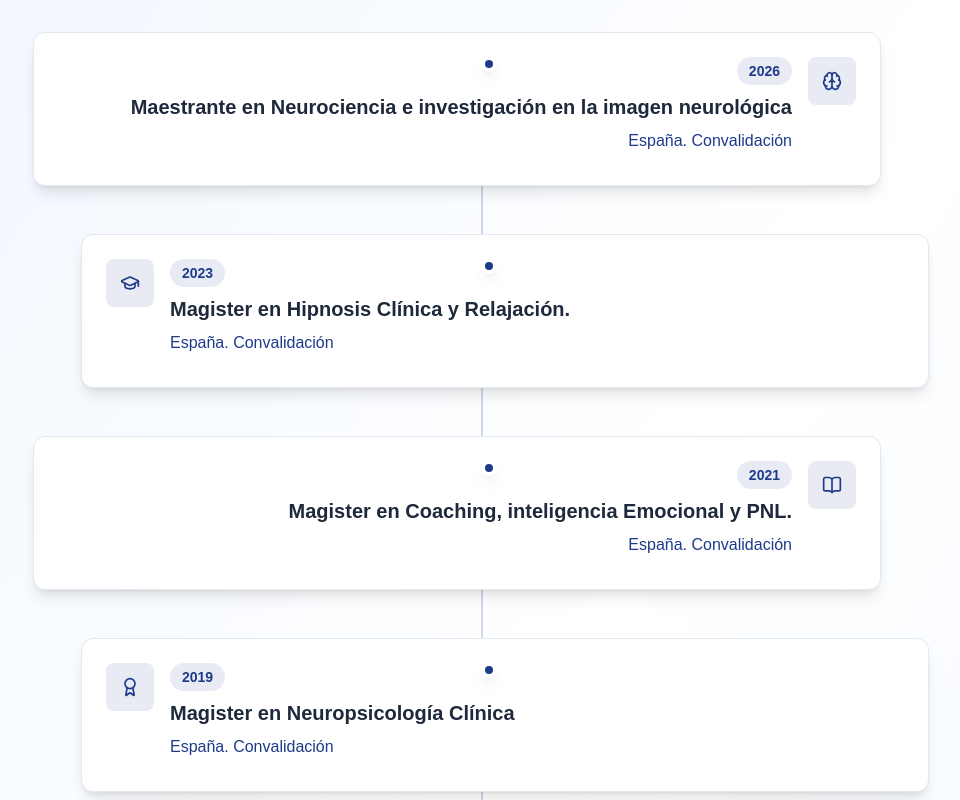
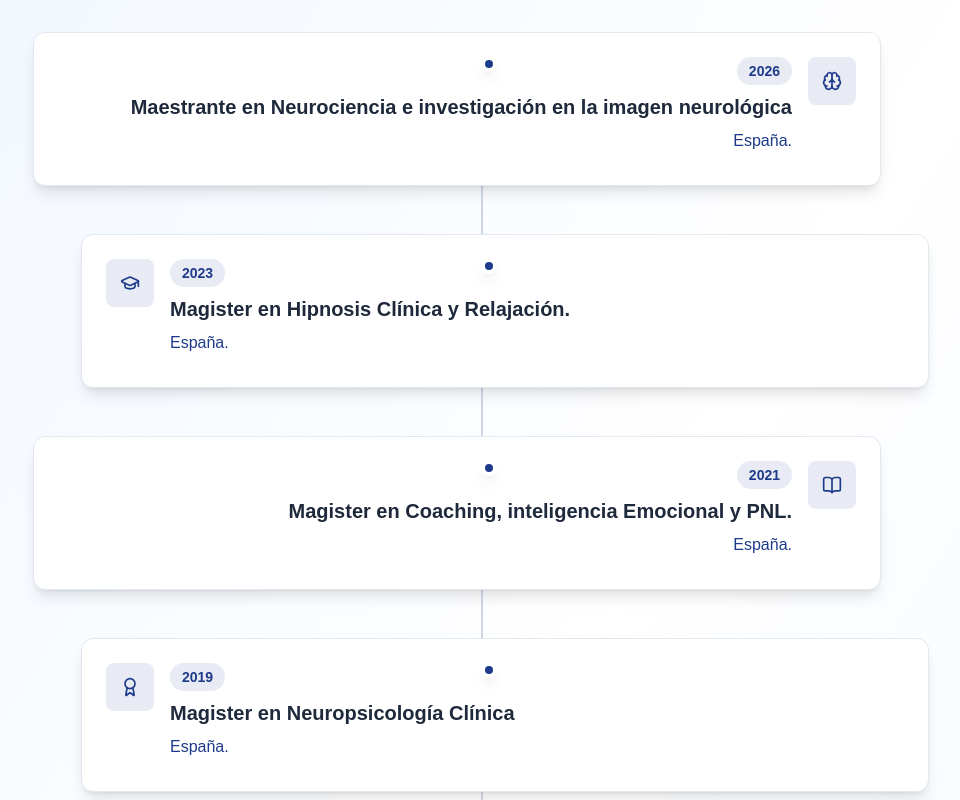
Before and after one commit to juank27ra/Adriana-Ramirez, a Next.js app: page / in a window 1280 px wide. Shown: the part 2200-3000 px from the top of the page, without its empty margins (159-1119 px from the left). Built offline with nearby package versions, Linux system fonts and the light colour scheme.

Commit message:
changes in info of education of the  professional

```diff
--- a/components/Education.tsx
+++ b/components/Education.tsx
@@ -14,35 +14,35 @@ const education = [
     year: "2026",
     title:
       "Maestrante en Neurociencia e investigación en la imagen neurológica ",
-    institution: "España. Convalidación",
+    institution: "España. ",
     description: "",
   },
   {
     icon: GraduationCap,
     year: "2023",
     title: " Magister en Hipnosis Clínica y Relajación. ",
-    institution: "España. Convalidación",
+    institution: "España. ",
     description: "",
   },
   {
     icon: BookOpen,
     year: "2021",
     title: "Magister en Coaching, inteligencia Emocional y PNL.",
-    institution: "España. Convalidación",
+    institution: "España. ",
     description: "",
   },
   {
     icon: Award,
     year: "2019",
     title: " Magister en Neuropsicología Clínica ",
-    institution: "España. Convalidación",
+    institution: "España. ",
     description: "",
   },
   {
     icon: BookOpenText,
     year: "2018",
     title: "Magister en Dirección de Recursos Humanos",
-    institution: "España. Convalidación",
+    institution: "España. ",
     description: "",
   },
   {
@@ -63,9 +63,9 @@ const education = [
     icon: GraduationCap,
     year: "",
     title: "DIPLOMADOS Y OTROS",
-    institution: "España. Convalidación",
+    institution: "España. ",
     description:
-      "Diplomado en neuro psicología del Alzheimer; Diplomado Psicogerentologia en cuidados del adulto mayor; Diplomado en neuropsicología y competencias socioemocionales; Diplomado en habilidades socioemocionales en educación; Diplomado en educación y cátedra de paz; Certificación en habilidades blandas, inteligencia emocional, habilidades de comunicación, resiliencia y solución de conflictos; Título experto en humanización en asistencia sanitaria; Formación en inteligencia artificial.",
+      "Diplomado en neuro psicología del Alzheimer; Diplomado Psicogerentologia en cuidados del adulto mayor; Diplomado en neuropsicología y competencias socioemocionales; Diplomado en habilidades socioemocionales en educación; Diplomado en educación y cátedra de paz; Certificación en habilidades blandas, inteligencia emocional, habilidades de comunicación, resiliencia y solución de conflictos; Título experto en humanización en asistencia sanitaria; Formación en inteligencia artificial, Aprendizaje significativo y Estrategias Pedagógicas para TEA, TDAH, DIS y DOWN, Estrategias Pedagógicas para Dificultades del Aprendizaje, Neuropsicologia y dificultades del Aprendizaje.",
   },
 ];
 
```
